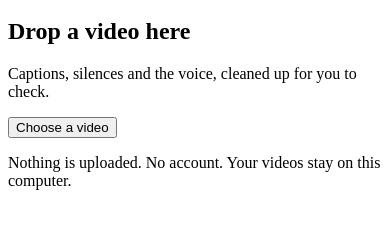
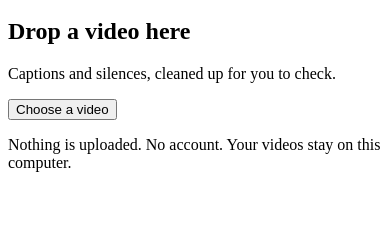
Before and after one commit to hubnx/video, a website built with Vite: page app/src/index.html in a window 390 px wide. Shown: the part 36-264 px from the top of the page. Built offline with nearby package versions, Linux system fonts and the light colour scheme.

Commit message:
Start screen: says captions and silences until voice clean-up ships (gate 2); a taller drop zone on big windows Plan: day 4's preparing screen as gate 2 asked

```diff
--- a/app/src/styles.css
+++ b/app/src/styles.css
@@ -70,9 +70,10 @@ main {
   text-align: center;
 }
 
+/* Taller on a big window: a larger target is easier to hit while dragging a file. */
 .drop-area {
   width: 100%;
-  padding: 64px 24px;
+  padding: clamp(48px, 14vh, 140px) 24px;
   border: 2px dashed var(--line-strong);
   border-radius: var(--radius);
   background: var(--surface);
--- a/app/src/words.ts
+++ b/app/src/words.ts
@@ -10,7 +10,9 @@ export const words = {
   appName: APP_NAME,
   start: {
     heading: "Drop a video here",
-    lead: "Captions, silences and the voice, cleaned up for you to check.",
+    // Says only what ships and is measured: "and the voice" joins when voice clean-up does (gate 2, 2026-11-21), and
+    // "ums" only once the filler check reaches 80% (docs/plan.md › Risks).
+    lead: "Captions and silences, cleaned up for you to check.",
     choose: "Choose a video",
     // Said at first run, where someone coming from an online editor notices it (docs/plan.md › The promise › Private).
     privacy: "Nothing is uploaded. No account. Your videos stay on this computer.",
```
Also changed, not shown: docs/plan.md (+1 -1 lines).
